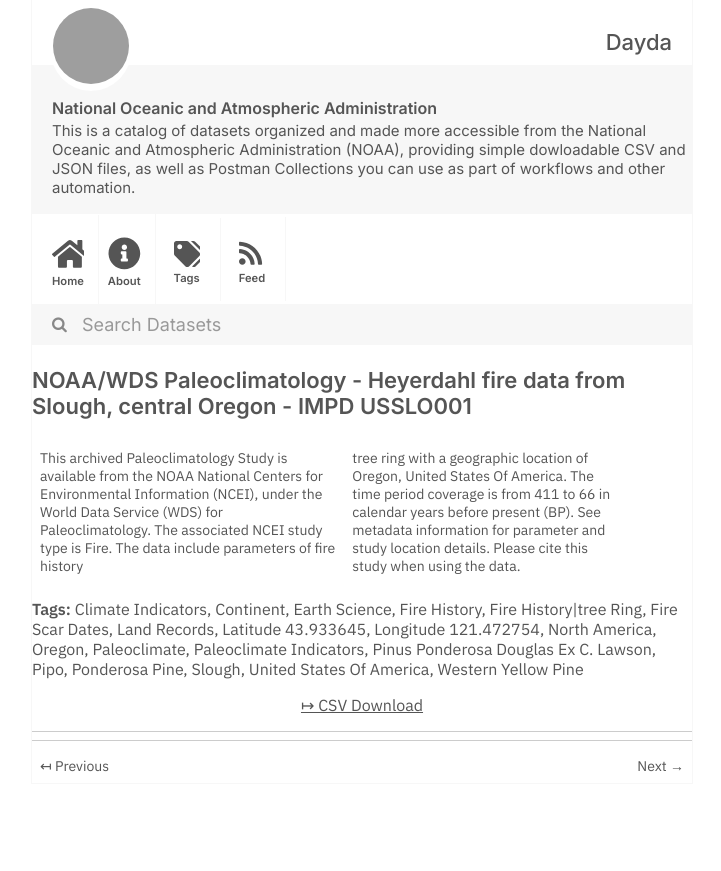
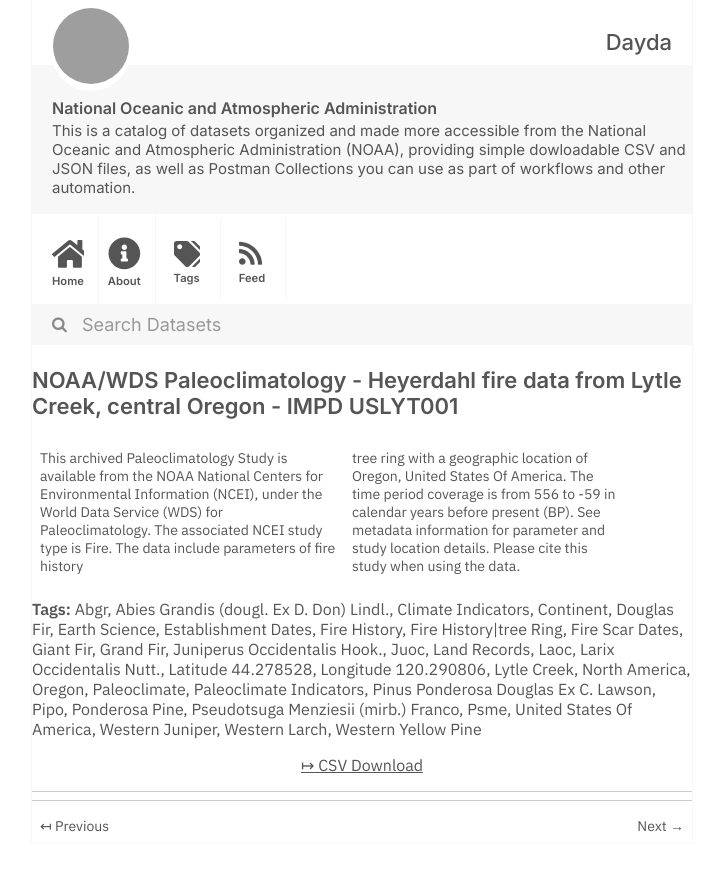
Before and after one commit to dayda-entities/national-oceanic-and-atmospheric-administration, a Jekyll site: the page built from _posts/2020-11-12-noaawds-paleoclimatology-heyer.md, in a window 1280 px wide, cut to the strip 0-871 px from the top of the page. Shown: the whole strip, without its empty margins (278-999 px from the left). Built offline with Jekyll 4.4.1, drawn with Linux system fonts in a browser that asks for light colours; grey boxes are pictures that could not be loaded.

Commit message:
Publish Data

```diff
--- a/_posts/2020-11-12-noaawds-paleoclimatology-heyer.md
+++ b/_posts/2020-11-12-noaawds-paleoclimatology-heyer.md
@@ -1,21 +1,32 @@
 ---
 title: >-
-  NOAA/WDS Paleoclimatology - Heyerdahl fire data from Slough, central Oregon -
-  IMPD USSLO001
-created: '2020-11-12T05:56:00.586670'
-modified: '2020-12-18T23:39:05.098086'
+  NOAA/WDS Paleoclimatology - Heyerdahl fire data from Lytle Creek, central
+  Oregon - IMPD USLYT001
+created: '2020-11-12T05:58:55.122796'
+modified: '2020-12-18T23:45:09.098835'
 state: active
 type: dataset
 tags:
+  - Abgr
+  - Abies Grandis (dougl. Ex D. Don) Lindl.
   - Climate Indicators
   - Continent
+  - Douglas Fir
   - Earth Science
+  - Establishment Dates
   - Fire History
   - Fire History|tree Ring
   - Fire Scar Dates
+  - Giant Fir
+  - Grand Fir
+  - Juniperus Occidentalis Hook.
+  - Juoc
   - Land Records
-  - Latitude 43.933645
-  - Longitude  121.472754
+  - Laoc
+  - Larix Occidentalis Nutt.
+  - Latitude 44.278528
+  - Longitude  120.290806
+  - Lytle Creek
   - North America
   - Oregon
   - Paleoclimate
@@ -23,14 +34,17 @@ tags:
   - Pinus Ponderosa Douglas Ex C. Lawson
   - Pipo
   - Ponderosa Pine
-  - Slough
+  - Pseudotsuga Menziesii (mirb.) Franco
+  - Psme
   - United States Of America
+  - Western Juniper
+  - Western Larch
   - Western Yellow Pine
 groups: []
 csv_url: >-
-  https://www.ncei.noaa.gov/pub/data/paleo/firehistory/firescar/northamerica/supplemental/usslo001_scarred_tree_info.csv
+  https://www.ncei.noaa.gov/pub/data/paleo/firehistory/firescar/northamerica/supplemental/uslyt001-scarred-tree-info.csv
 json_url: ''
 layout: post
 
 ---
-This archived Paleoclimatology Study is available from the NOAA National Centers for Environmental Information (NCEI), under the World Data Service (WDS) for Paleoclimatology. The associated NCEI study type is Fire. The data include parameters of fire history|tree ring with a geographic location of Oregon, United States Of America. The time period coverage is from 411 to 66 in calendar years before present (BP). See metadata information for parameter and study location details. Please cite this study when using the data.
+This archived Paleoclimatology Study is available from the NOAA National Centers for Environmental Information (NCEI), under the World Data Service (WDS) for Paleoclimatology. The associated NCEI study type is Fire. The data include parameters of fire history|tree ring with a geographic location of Oregon, United States Of America. The time period coverage is from 556 to -59 in calendar years before present (BP). See metadata information for parameter and study location details. Please cite this study when using the data.
```
